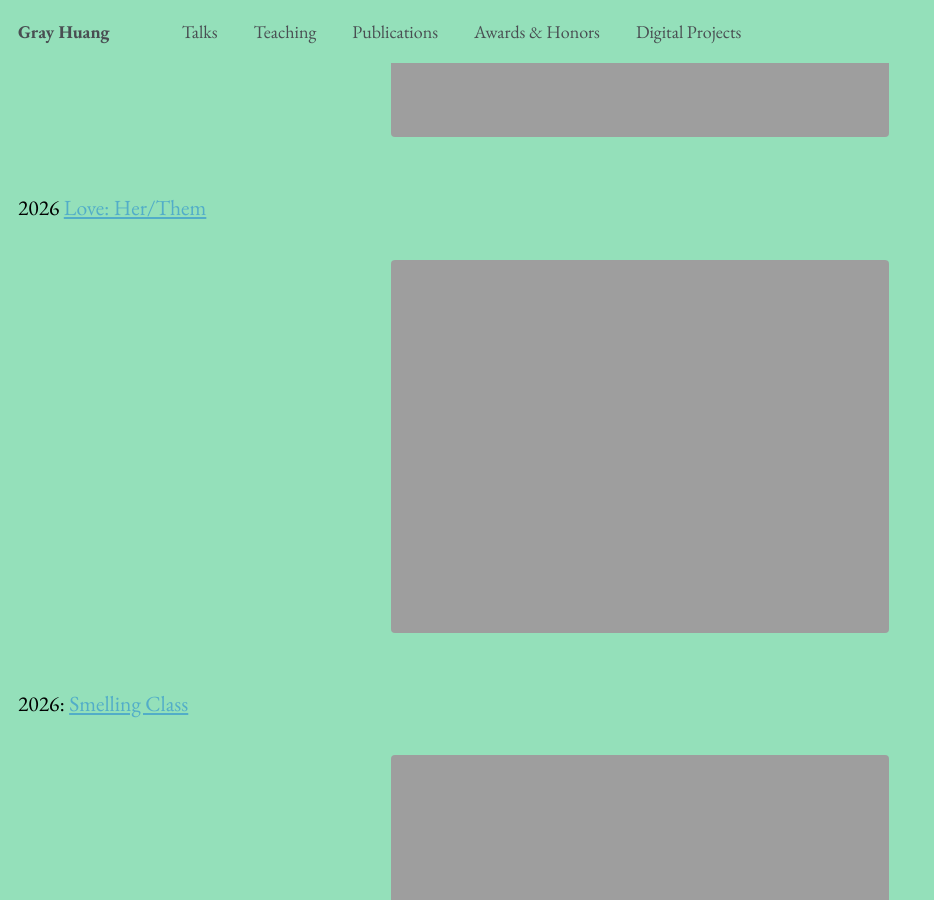
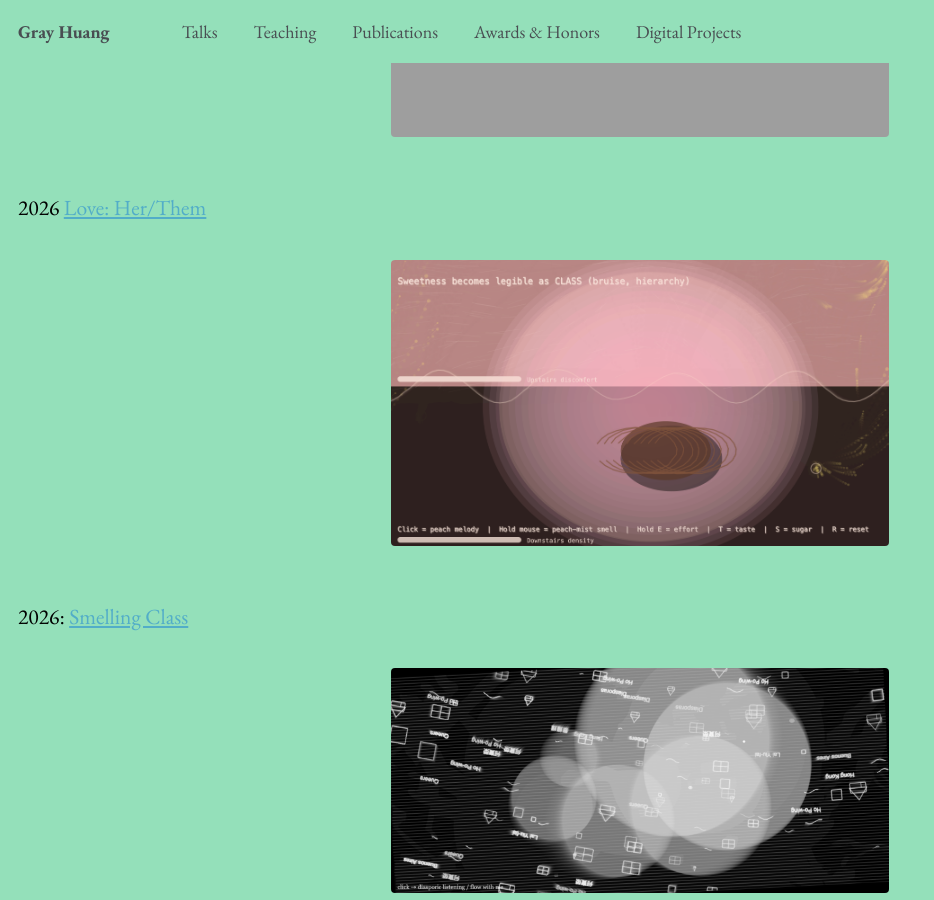
Before and after one commit to gray-huang/gray-huang.github.io, a Jekyll site: the page built from _pages/digital.md, in a window 1280 px wide and 900 px high, scrolled down 502 px. Shown: the whole window, without its empty margins (0-934 px from the left). Built offline with Jekyll 4.4.1, drawn with Linux system fonts in a browser that asks for light colours.

Commit message:
update figures

```diff
--- a/_pages/digital.md
+++ b/_pages/digital.md
@@ -13,45 +13,45 @@ Digital Projects
 **p5.js**
 
 <figure>
-    <img src="https://gray-huang.github.io/images/DH1.jpg" alt="Trulli" style="width:40%" class="centered-image">
+    <img src="https://gray-huang.github.io/images/DH1.png" alt="Trulli" style="width:40%" class="centered-image">
 </figure>
 
 2026	[Love: Her/Them](https://editor.p5js.org/lhuang77/full/uq7lkks7i)
 
 <figure>
-    <img src="https://gray-huang.github.io/images/DH2.jpg" alt="Trulli" style="width:40%" class="centered-image">
+    <img src="https://gray-huang.github.io/images/DH2.png" alt="Trulli" style="width:40%" class="centered-image">
 </figure>
 
 2026: [Smelling Class](https://editor.p5js.org/lhuang77/full/QkPulVfEd)
 
 <figure>
-    <img src="https://gray-huang.github.io/images/DH4.jpg" alt="Trulli" style="width:40%" class="centered-image">
+    <img src="https://gray-huang.github.io/images/DH4.png" alt="Trulli" style="width:40%" class="centered-image">
 </figure>
 
 2026: [Inversions: Hearing Queer Diaspora](https://editor.p5js.org/lhuang77/full/FJRvXRfn1)
 
 
 <figure>
-    <img src="https://gray-huang.github.io/images/DH5.jpg" alt="Trulli" style="width:40%" class="centered-image">
+    <img src="https://gray-huang.github.io/images/DH5.png" alt="Trulli" style="width:40%" class="centered-image">
 </figure>
 
 2026: [Planting Truth: Queering/Melting](https://editor.p5js.org/lhuang77/full/qufwXts2d)
 
 
 <figure>
-    <img src="https://gray-huang.github.io/images/DH6.jpg" alt="Trulli" style="width:40%" class="centered-image">
+    <img src="https://gray-huang.github.io/images/DH6.png" alt="Trulli" style="width:40%" class="centered-image">
 </figure>
 
 2026: [Nonbinary Spectrum: Queer Tao道](https://editor.p5js.org/lhuang77/full/Ozh4W-uvJ)
 
 <figure>
-    <img src="https://gray-huang.github.io/images/DH7.jpg" alt="Trulli" style="width:40%" class="centered-image">
+    <img src="https://gray-huang.github.io/images/DH7.png" alt="Trulli" style="width:40%" class="centered-image">
 </figure>
 
 2026: [Queerness: Maternal Fluidity](https://editor.p5js.org/lhuang77/full/JWzZper9b)
 
 <figure>
-    <img src="https://gray-huang.github.io/images/DH3.jpg" alt="Trulli" style="width:40%" class="centered-image">
+    <img src="https://gray-huang.github.io/images/DH3.png" alt="Trulli" style="width:40%" class="centered-image">
 </figure>
 
 2026: [Life: Jazz Synesthesia](https://editor.p5js.org/lhuang77/full/AfrzIfS4T)
```
Also changed, not shown: 1 other file.
